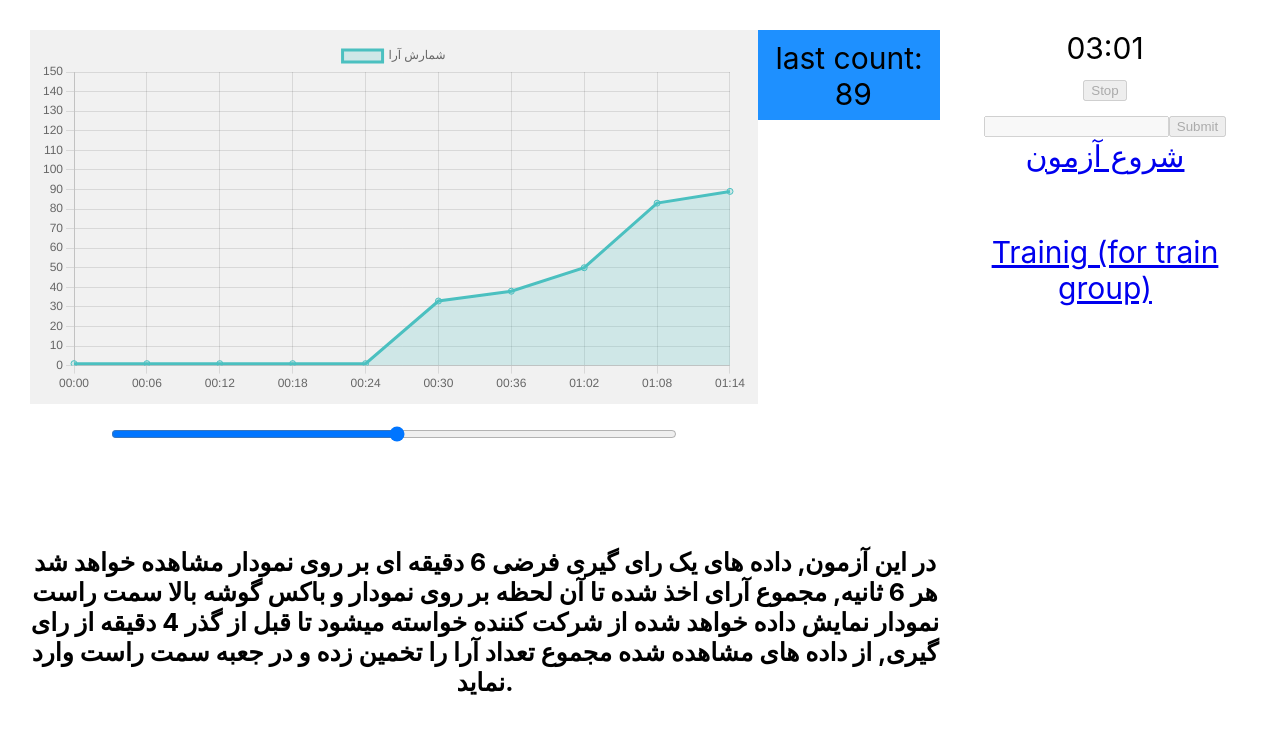
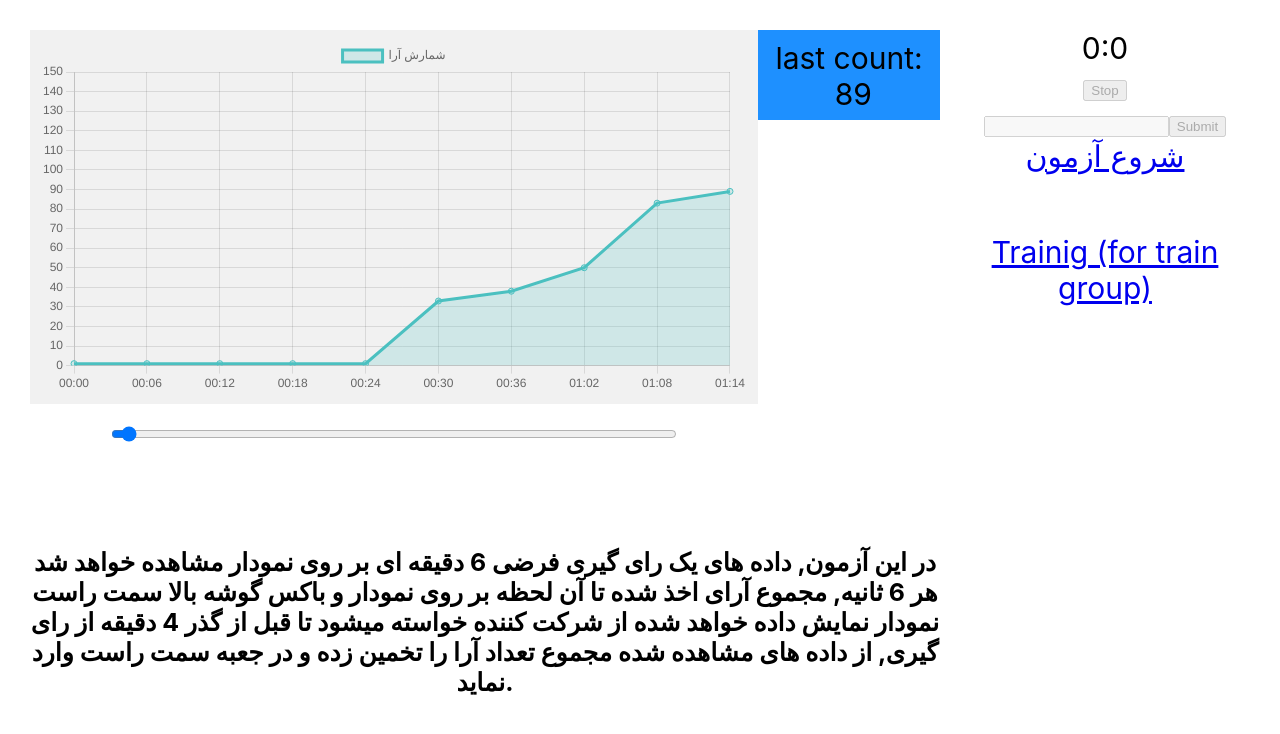
Before and after one commit to Aref-Riant/anchoring-in-pva, a React (Create React App) app: page /2 in a window 1280 px wide. Shown: the top 734 px of the page. Built offline with nearby package versions, Linux system fonts and the light colour scheme.

Commit message:
added timer to demo

```diff
--- a/src/pages/demo.jsx
+++ b/src/pages/demo.jsx
@@ -4,6 +4,7 @@ import { Line } from "react-chartjs-2";
 import { Chart as ChartJS } from 'chart.js/auto'
 import { Chart }            from 'react-chartjs-2'
 import Cookies from 'universal-cookie';
+import { useEffect } from "react/cjs/react.production.min";
 
 
 
@@ -26,9 +27,23 @@ const options = {
 }
 
 function Demo() {
-  const [rangeval, setRangeval] = useState(null);
+  const [rangeval, setRangeval] = useState(0);
   const [visibledata, setVisibledata] = useState(arr.slice(0,10));
+  const startTime = new Date();
+
   const cookies = new Cookies();
+
+  const [timePast, setTimePast] = useState(new Date() - startTime);
+
+ // useEffect(() => {
+  //  setTimeout(() => {
+   //   setTimePast(new Date() - startTime);
+    //}, 1000);
+  //});
+
+  setTimeout(() => {
+  setTimePast(new Date() - startTime);
+  }, 500);
 
   const chartdata = {
     labels: ["00:00", "00:06", "00:12", "00:18", "00:24", "00:30", "00:36", "01:02", "01:08", "01:14"],
@@ -83,9 +98,9 @@ function Demo() {
 
       <div class="view2">
         <div class="timer">
-          03:01
+          { Math.floor((timePast / 1000 / 60) % 60) }:{ Math.floor((timePast / 1000) % 60) }
         </div>
-        <div className="stop-btn">
+        <div class="stop-btn">
           <button disabled>Stop</button>
         </div>
         <div class="guess-input">
```
